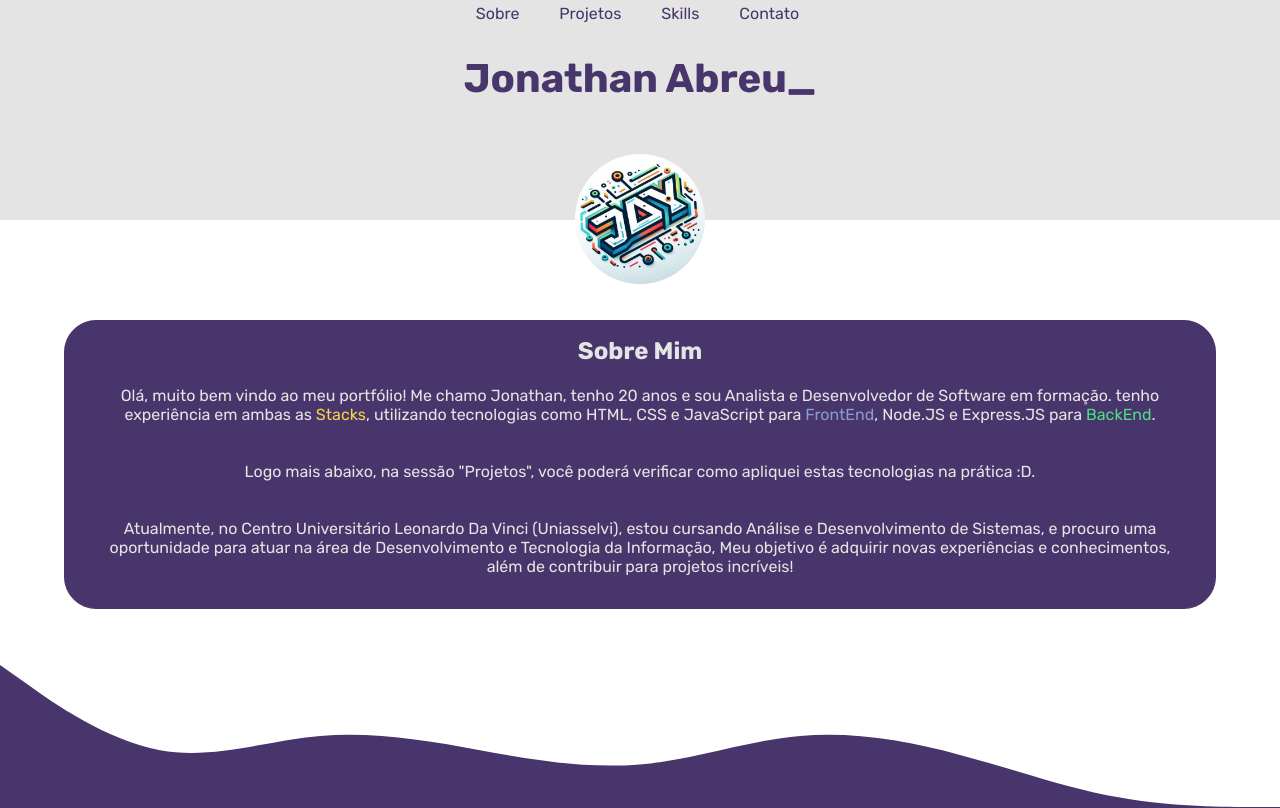
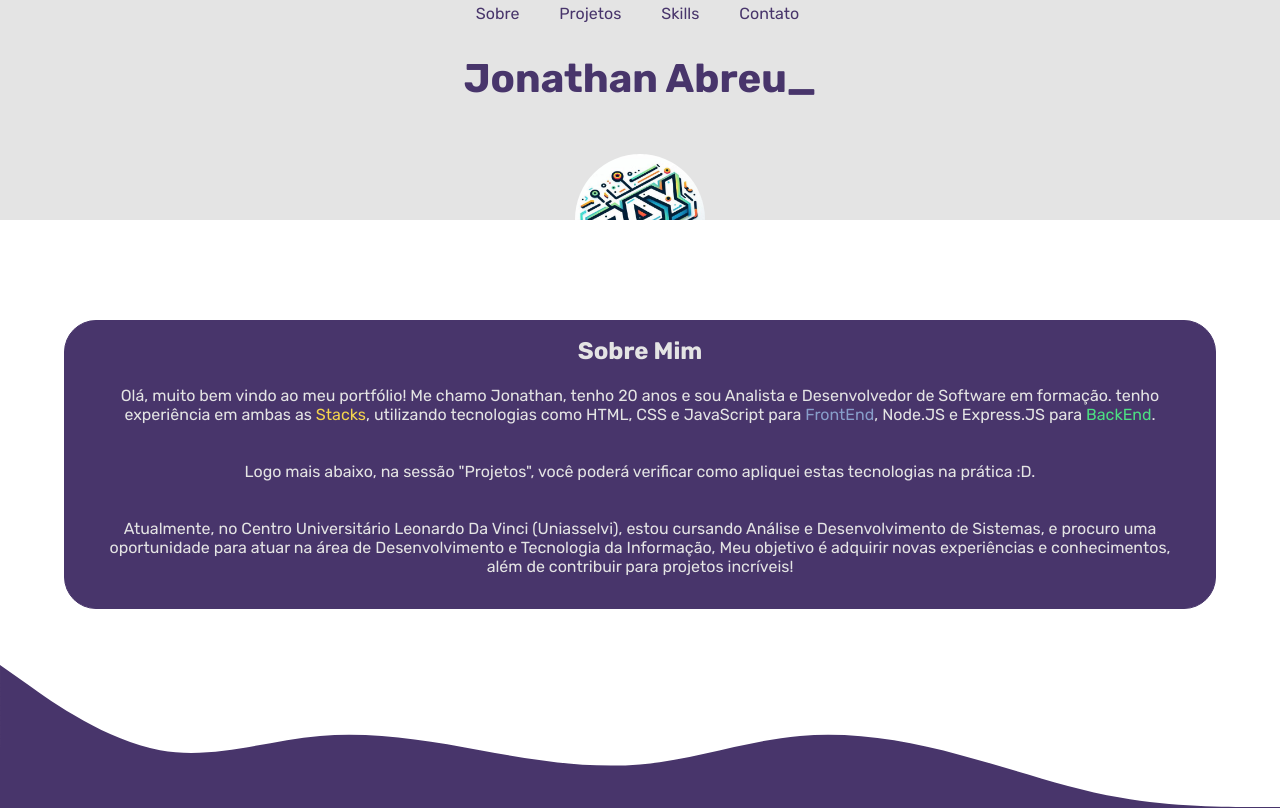
Before and after one commit to abreujay/portfolio, a React (Vite) app: page / in a window 1280 px wide. Shown: the top 808 px of the page. Built offline with nearby package versions, Linux system fonts and the light colour scheme.

Commit message:
Atualizar o index.css

```diff
--- a/src/index.css
+++ b/src/index.css
@@ -15,3 +15,15 @@ html {
   box-sizing: border-box;
 
 }
+
+header {
+
+  overflow-x: hidden;
+
+}
+
+main {
+
+  overflow-x: hidden;
+
+}
```
